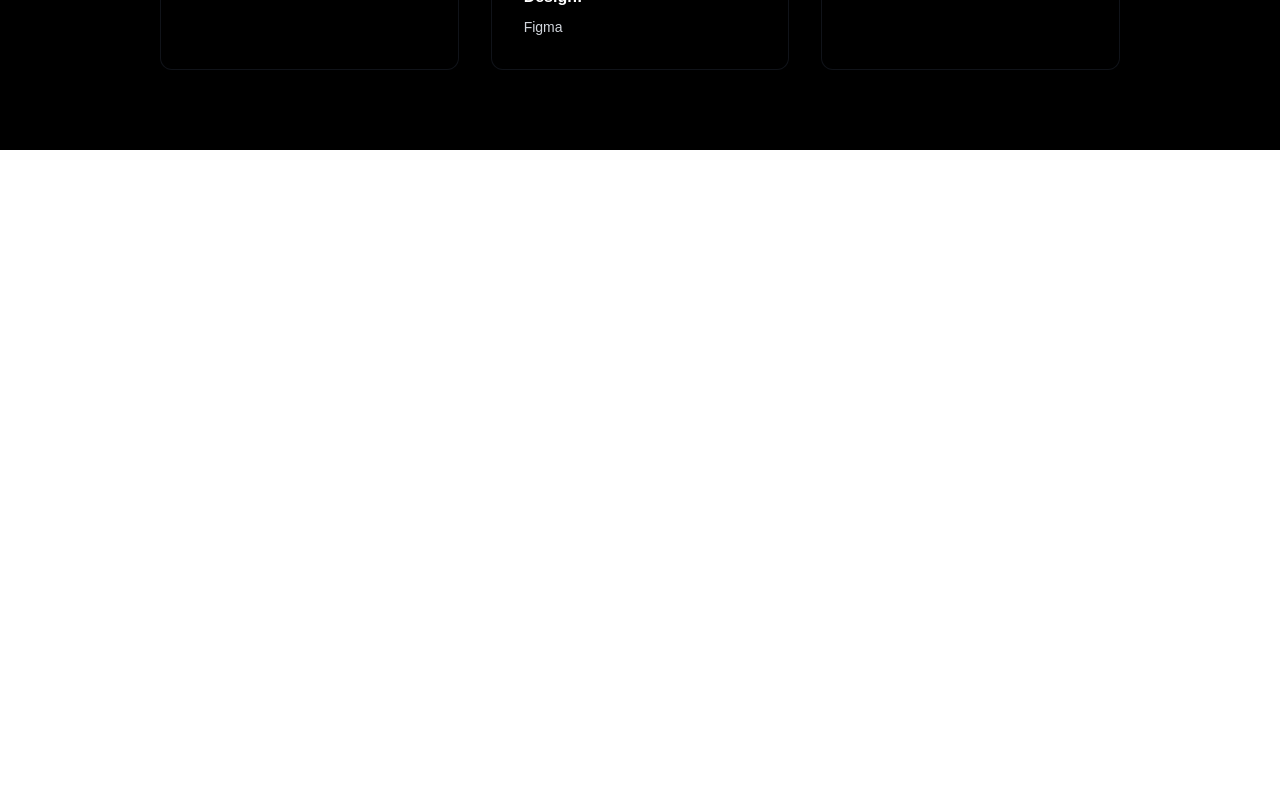
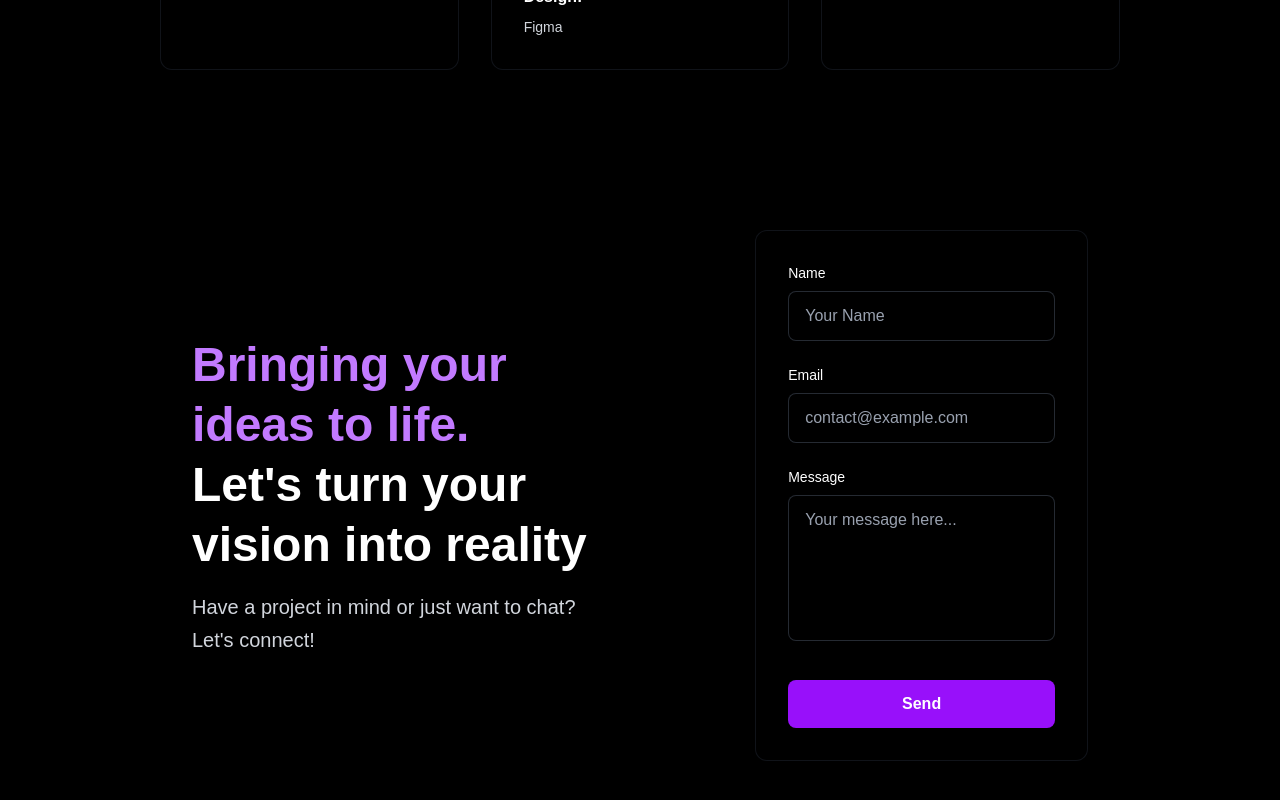
Before and after one commit to Priyanshu13104/portfolio, a Next.js app: page / in a window 1280 px wide. Shown: the part 1416-2216 px from the top of the page. Before the commit the page ends 1566 px from the top, so only its background shows below. Built offline with nearby package versions, Linux system fonts and the light colour scheme.

Commit message:
Home page completed.

```diff
--- a/app/page.tsx
+++ b/app/page.tsx
@@ -276,6 +276,90 @@ export default function Home() {
           </div>
         </div>
       </section>
+
+      {/* Contact Section */}
+      <section className="relative z-10 py-20 px-4 sm:px-6 md:px-8 lg:px-8">
+        <div className="max-w-full mx-auto px-2 sm:px-10 lg:px-32 xl:px-40 2xl:px-48">
+          {/* Contact Content Grid */}
+          <div className="grid grid-cols-1 lg:grid-cols-2 gap-12 lg:gap-16 items-center">
+            {/* Left Side - Text Content */}
+            <div className="space-y-6">
+              <div className="space-y-4">
+                <h2 className="text-3xl sm:text-4xl md:text-5xl lg:text-5xl font-bold leading-tight">
+                  <span className="text-purple-400">Bringing your ideas to life.</span>
+                  <br />
+                  <span className="text-white">Let&apos;s turn your vision into reality</span>
+                </h2>
+                <p className="text-gray-300 text-lg sm:text-xl leading-relaxed">
+                  Have a project in mind or just want to chat? Let&apos;s connect!
+                </p>
+              </div>
+            </div>
+
+            {/* Right Side - Contact Form */}
+            <div className="w-full lg:w-4/5 xl:w-4/5 lg:ml-auto">
+              <div className="bg-black/30 backdrop-blur-sm border border-gray-700/30 rounded-xl p-6 sm:p-8">
+                <form className="space-y-6">
+                  {/* Name Field */}
+                  <div>
+                    <label htmlFor="name" className="block text-white text-sm font-medium mb-2">
+                      Name
+                    </label>
+                    <input
+                      type="text"
+                      id="name"
+                      name="name"
+                      placeholder="Your Name"
+                      className="w-full bg-black/40 border border-gray-600/50 rounded-lg px-4 py-3 text-white placeholder-gray-400 focus:outline-none focus:border-purple-400 focus:ring-1 focus:ring-purple-400 transition-all duration-300"
+                      required
+                    />
+                  </div>
+
+                  {/* Email Field */}
+                  <div>
+                    <label htmlFor="email" className="block text-white text-sm font-medium mb-2">
+                      Email
+                    </label>
+                    <input
+                      type="email"
+                      id="email"
+                      name="email"
+                      placeholder="contact@example.com"
+                      className="w-full bg-black/40 border border-gray-600/50 rounded-lg px-4 py-3 text-white placeholder-gray-400 focus:outline-none focus:border-purple-400 focus:ring-1 focus:ring-purple-400 transition-all duration-300"
+                      required
+                    />
+                  </div>
+
+                  {/* Message Field */}
+                  <div>
+                    <label htmlFor="message" className="block text-white text-sm font-medium mb-2">
+                      Message
+                    </label>
+                    <textarea
+                      id="message"
+                      name="message"
+                      rows={5}
+                      placeholder="Your message here..."
+                      className="w-full bg-black/40 border border-gray-600/50 rounded-lg px-4 py-3 text-white placeholder-gray-400 focus:outline-none focus:border-purple-400 focus:ring-1 focus:ring-purple-400 transition-all duration-300 resize-none"
+                      required
+                    ></textarea>
+                  </div>
+
+                  {/* Submit Button */}
+                  <div className="pt-2">
+                    <button
+                      type="submit"
+                      className="w-full bg-purple-600 hover:bg-purple-700 text-white font-semibold py-3 px-6 rounded-lg transition-all duration-300 transform hover:scale-105 focus:outline-none focus:ring-2 focus:ring-purple-400 focus:ring-offset-2 focus:ring-offset-black/50"
+                    >
+                      Send
+                    </button>
+                  </div>
+                </form>
+              </div>
+            </div>
+          </div>
+        </div>
+      </section>
     </div>
   );
 }
```
